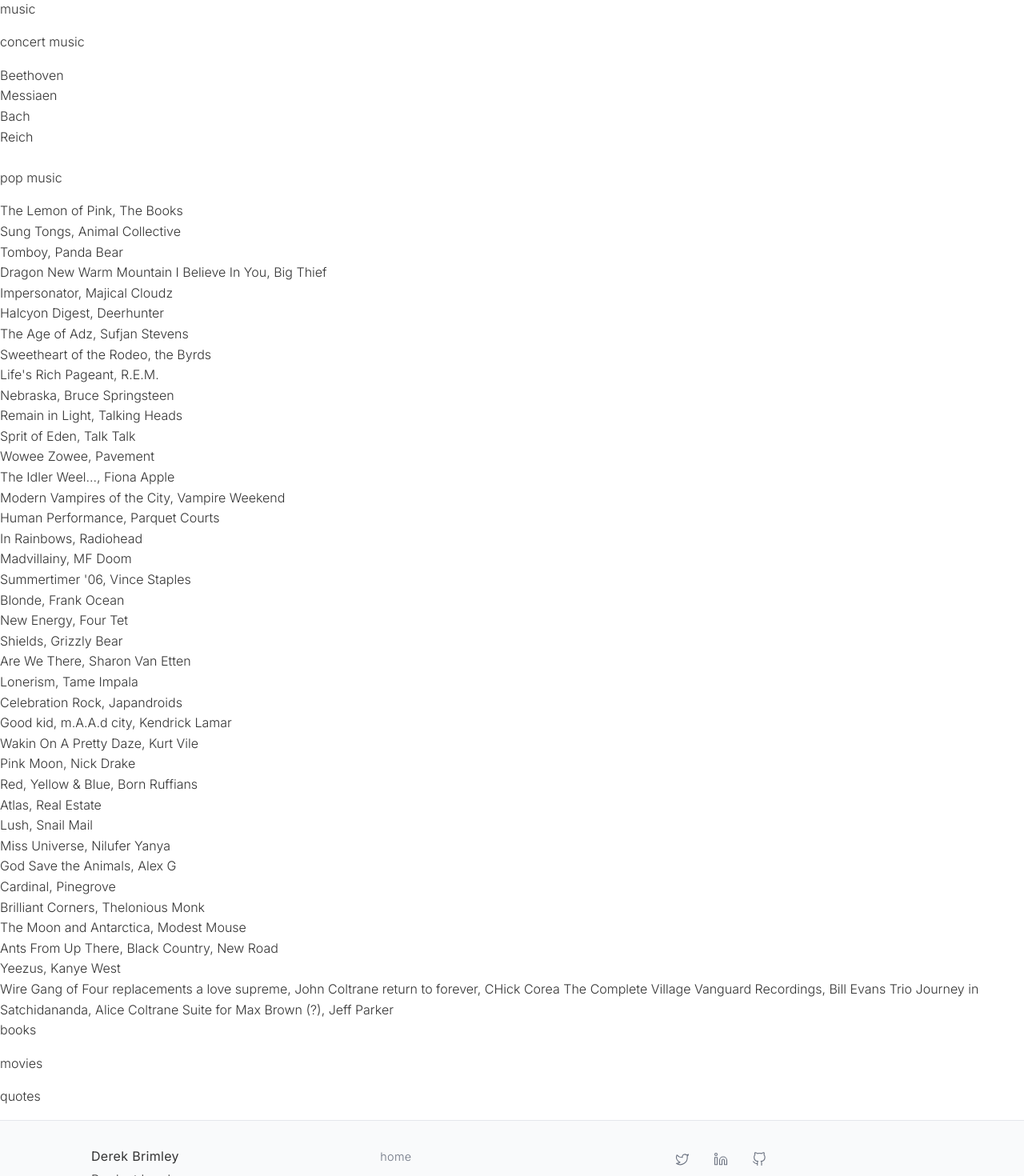
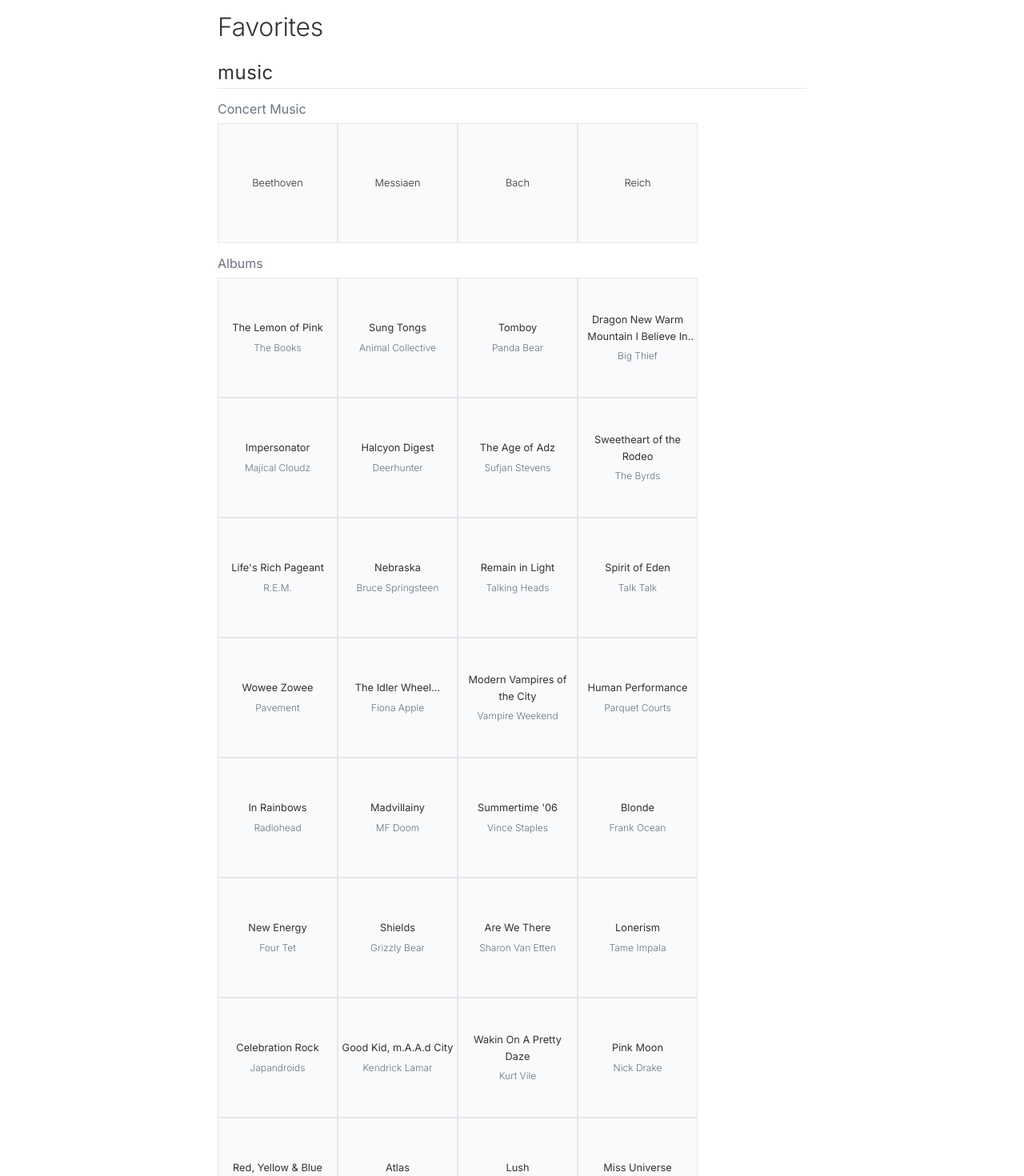
Before and after one commit to derekbrimley/personal-site, a SvelteKit app: page /favorites in a window 1280 px wide. Shown: the part 60-1530 px from the top of the page at 80% size. Built offline with nearby package versions, Linux system fonts and the light colour scheme.

Commit message:
updated favorites styling

```diff
--- a/src/routes/+layout.svelte
+++ b/src/routes/+layout.svelte
@@ -5,7 +5,7 @@
 
 <div class="app">
     <slot />
-    <Footer />
+    <!-- <Footer /> -->
 </div>
 
 <style>
--- a/src/routes/favorites/+page.svelte
+++ b/src/routes/favorites/+page.svelte
@@ -1,66 +1,245 @@
 <script>
     import Header from '../Header.svelte';
+    import { onMount } from 'svelte';
+
+    let isVisible = false;
+
+    onMount(() => {
+        // Trigger animations after page loads
+        setTimeout(() => {
+            isVisible = true;
+        }, 100);
+    });
+
+    // Organize favorites by category
+    const concertMusic = [
+        "Beethoven",
+        "Messiaen",
+        "Bach",
+        "Reich"
+    ];
+
+    const albums = [
+        { title: "The Lemon of Pink", artist: "The Books" },
+        { title: "Sung Tongs", artist: "Animal Collective" },
+        { title: "Tomboy", artist: "Panda Bear" },
+        { title: "Dragon New Warm Mountain I Believe In You", artist: "Big Thief" },
+        { title: "Impersonator", artist: "Majical Cloudz" },
+        { title: "Halcyon Digest", artist: "Deerhunter" },
+        { title: "The Age of Adz", artist: "Sufjan Stevens" },
+        { title: "Sweetheart of the Rodeo", artist: "The Byrds" },
+        { title: "Life's Rich Pageant", artist: "R.E.M." },
+        { title: "Nebraska", artist: "Bruce Springsteen" },
+        { title: "Remain in Light", artist: "Talking Heads" },
+        { title: "Spirit of Eden", artist: "Talk Talk" },
+        { title: "Wowee Zowee", artist: "Pavement" },
+        { title: "The Idler Wheel...", artist: "Fiona Apple" },
+        { title: "Modern Vampires of the City", artist: "Vampire Weekend" },
+        { title: "Human Performance", artist: "Parquet Courts" },
+        { title: "In Rainbows", artist: "Radiohead" },
+        { title: "Madvillainy", artist: "MF Doom" },
+        { title: "Summertime '06", artist: "Vince Staples" },
+        { title: "Blonde", artist: "Frank Ocean" },
+        { title: "New Energy", artist: "Four Tet" },
+        { title: "Shields", artist: "Grizzly Bear" },
+        { title: "Are We There", artist: "Sharon Van Etten" },
+        { title: "Lonerism", artist: "Tame Impala" },
+        { title: "Celebration Rock", artist: "Japandroids" },
+        { title: "Good Kid, m.A.A.d City", artist: "Kendrick Lamar" },
+        { title: "Wakin On A Pretty Daze", artist: "Kurt Vile" },
+        { title: "Pink Moon", artist: "Nick Drake" },
+        { title: "Red, Yellow & Blue", artist: "Born Ruffians" },
+        { title: "Atlas", artist: "Real Estate" },
+        { title: "Lush", artist: "Snail Mail" },
+        { title: "Miss Universe", artist: "Nilüfer Yanya" },
+        { title: "God Save the Animals", artist: "Alex G" },
+        { title: "Cardinal", artist: "Pinegrove" },
+        { title: "Brilliant Corners", artist: "Thelonious Monk" },
+        { title: "The Moon and Antarctica", artist: "Modest Mouse" },
+        { title: "Ants From Up There", artist: "Black Country, New Road" },
+        { title: "Yeezus", artist: "Kanye West" },
+        { title: "Entertainment!", artist: "Gang of Four" },
+        { title: "Let It Be", artist: "The Replacements" },
+        { title: "A Love Supreme", artist: "John Coltrane" },
+        { title: "Return to Forever", artist: "Chick Corea" },
+        { title: "The Complete Village Vanguard Recordings", artist: "Bill Evans Trio" },
+        { title: "Journey in Satchidananda", artist: "Alice Coltrane" },
+        { title: "Suite for Max Brown", artist: "Jeff Parker" }
+    ];
+
+    // Placeholder for books and movies for now
+    const books = [];
+    const movies = [];
+    const quotes = [];
 </script>
+
 <Header />
-<p>music</p>
-<p>concert music</p>
-<ul>
-    <li>Beethoven</li>
-    <li>Messiaen</li>
-    <li>Bach</li>
-    <li>Reich</li>
-    <li></li>
-</ul>
-<p>pop music</p>
-<ul>
-    <li>The Lemon of Pink, The Books</li>
-    <li>Sung Tongs, Animal Collective</li>
-    <li>Tomboy, Panda Bear</li>
-    <li>Dragon New Warm Mountain I Believe In You, Big Thief</li>
-    <li>Impersonator, Majical Cloudz</li>
-    <li>Halcyon Digest, Deerhunter</li>
-    <li>The Age of Adz, Sufjan Stevens</li>
-    <li>Sweetheart of the Rodeo, the Byrds</li>
-    <li>Life's Rich Pageant, R.E.M.</li>
-    <li>Nebraska, Bruce Springsteen</li>
-    <li>Remain in Light, Talking Heads</li>
-    <li>Sprit of Eden, Talk Talk</li>
-    <li>Wowee Zowee, Pavement</li>
-    <li>The Idler Weel..., Fiona Apple</li>
-    <li>Modern Vampires of the City, Vampire Weekend</li>
-    <li>Human Performance, Parquet Courts</li>
-    <li>In Rainbows, Radiohead</li>
-    <li>Madvillainy, MF Doom</li>
-    <li>Summertimer '06, Vince Staples</li>
-    <li>Blonde, Frank Ocean</li>
-    <li>New Energy, Four Tet</li>
-    <li>Shields, Grizzly Bear</li>
-    <li>Are We There, Sharon Van Etten</li>
-    <li>Lonerism, Tame Impala</li>
-    <li>Celebration Rock, Japandroids</li>
-    <li>Good kid, m.A.A.d city, Kendrick Lamar</li>
-    <li>Wakin On A Pretty Daze, Kurt Vile</li>
-    <li>Pink Moon, Nick Drake</li>
-    <li>Red, Yellow & Blue, Born Ruffians</li>
-    <li>Atlas, Real Estate</li>
-    <li>Lush, Snail Mail</li>
-    <li>Miss Universe, Nilufer Yanya</li>
-    <li>God Save the Animals, Alex G</li>
-    <li>Cardinal, Pinegrove</li>
-    <li>Brilliant Corners, Thelonious Monk</li>
-    <li>The Moon and Antarctica, Modest Mouse</li>
-    <li>Ants From Up There, Black Country, New Road</li>
-    <li>Yeezus, Kanye West</li>
-    Wire
-    Gang of Four
-    replacements
-    a love supreme, John Coltrane
-    return to forever, CHick Corea
-    The Complete Village Vanguard Recordings, Bill Evans Trio
-    Journey in Satchidananda, Alice Coltrane
-    Suite for Max Brown (?), Jeff Parker
 
-</ul>
-<p>books</p>
-<p>movies</p>
-<p>quotes</p>
+<main>
+    <section class="favorites-section {isVisible ? 'fade-in' : ''}">
+        <h1>Favorites</h1>
+
+        <div class="category">
+            <h2>Music</h2>
+
+            <div class="subcategory">
+                <h3>Concert Music</h3>
+                <div class="grid-layout">
+                    {#each concertMusic as composer}
+                        <div class="grid-item">
+                            <div class="square-item">{composer}</div>
+                        </div>
+                    {/each}
+                </div>
+            </div>
+
+            <div class="subcategory">
+                <h3>Albums</h3>
+                <div class="grid-layout">
+                    {#each albums as album}
+                        <div class="grid-item">
+                            <div class="square-item">
+                                <div class="album-title">{album.title}</div>
+                                <div class="album-artist">{album.artist}</div>
+                            </div>
+                        </div>
+                    {/each}
+                </div>
+            </div>
+        </div>
+
+        <div class="category">
+            <h2>Books</h2>
+            <p class="coming-soon">Coming soon</p>
+        </div>
+
+        <div class="category">
+            <h2>Movies</h2>
+            <p class="coming-soon">Coming soon</p>
+        </div>
+
+        <div class="category">
+            <h2>Quotes</h2>
+            <p class="coming-soon">Coming soon</p>
+        </div>
+    </section>
+</main>
+
+<style>
+    main {
+        padding-top: var(--spacing-md);
+    }
+
+    section {
+        margin-bottom: var(--spacing-2xl);
+        opacity: 0;
+    }
+
+    section.fade-in {
+        animation: fadeIn 0.8s ease forwards;
+    }
+
+    h1 {
+        font-size: 2rem;
+        margin-bottom: var(--spacing-lg);
+        font-weight: 300;
+        letter-spacing: -0.01em;
+    }
+
+    h2 {
+        font-size: 1.5rem;
+        margin-bottom: var(--spacing-md);
+        font-weight: 400;
+        letter-spacing: 0.02em;
+        text-transform: lowercase;
+        border-bottom: 1px solid var(--border);
+        padding-bottom: var(--spacing-xs);
+    }
+
+    h3 {
+        font-size: 1rem;
+        margin-bottom: var(--spacing-sm);
+        font-weight: 400;
+        color: var(--text-secondary);
+    }
+
+    .category {
+        margin-bottom: var(--spacing-lg);
+    }
+
+    .subcategory {
+        margin-bottom: var(--spacing-md);
+    }
+
+    .grid-layout {
+        display: flex;
+        flex-wrap: wrap;
+        flex-direction: row;
+        justify-content: flex-start;
+    }
+
+    .grid-item {
+        aspect-ratio: 1 / 1;
+
+    }
+
+    .square-item {
+        height: 150px;
+        width: 150px;
+        display: flex;
+        flex-direction: column;
+        justify-content: center;
+        align-items: center;
+        background-color: var(--card-bg);
+        border: 1px solid var(--border);
+        padding: var(--spacing-xs);
+        text-align: center;
+        font-size: 0.8rem;
+        transition: transform var(--transition-fast), box-shadow var(--transition-fast);
+    }
+
+    .square-item:hover {
+        transform: translateY(-2px);
+        box-shadow: 0 2px 4px rgba(0, 0, 0, 0.05);
+    }
+
+    .album-title {
+        font-weight: 400;
+        overflow: hidden;
+        text-overflow: ellipsis;
+        display: -webkit-box;
+        -webkit-line-clamp: 2;
+        -webkit-box-orient: vertical;
+    }
+
+    .album-artist {
+        margin-top: 4px;
+        color: var(--text-secondary);
+        font-size: 0.75rem;
+        overflow: hidden;
+        text-overflow: ellipsis;
+        white-space: nowrap;
+    }
+
+    .coming-soon {
+        color: var(--text-secondary);
+        font-style: italic;
+        margin-top: var(--spacing-sm);
+    }
+
+    @media (max-width: 768px) {
+        .grid-layout {
+            grid-template-columns: repeat(auto-fill, minmax(100px, 1fr));
+        }
+    }
+
+    @media (max-width: 480px) {
+        .grid-layout {
+            grid-template-columns: repeat(auto-fill, minmax(80px, 1fr));
+        }
+
+        .square-item {
+            font-size: 0.7rem;
+        }
+    }
+</style>
```
Also changed, not shown: src/routes/+page.svelte (+101 -68 lines), src/routes/logbook/+page.svelte (+23 -27 lines).
